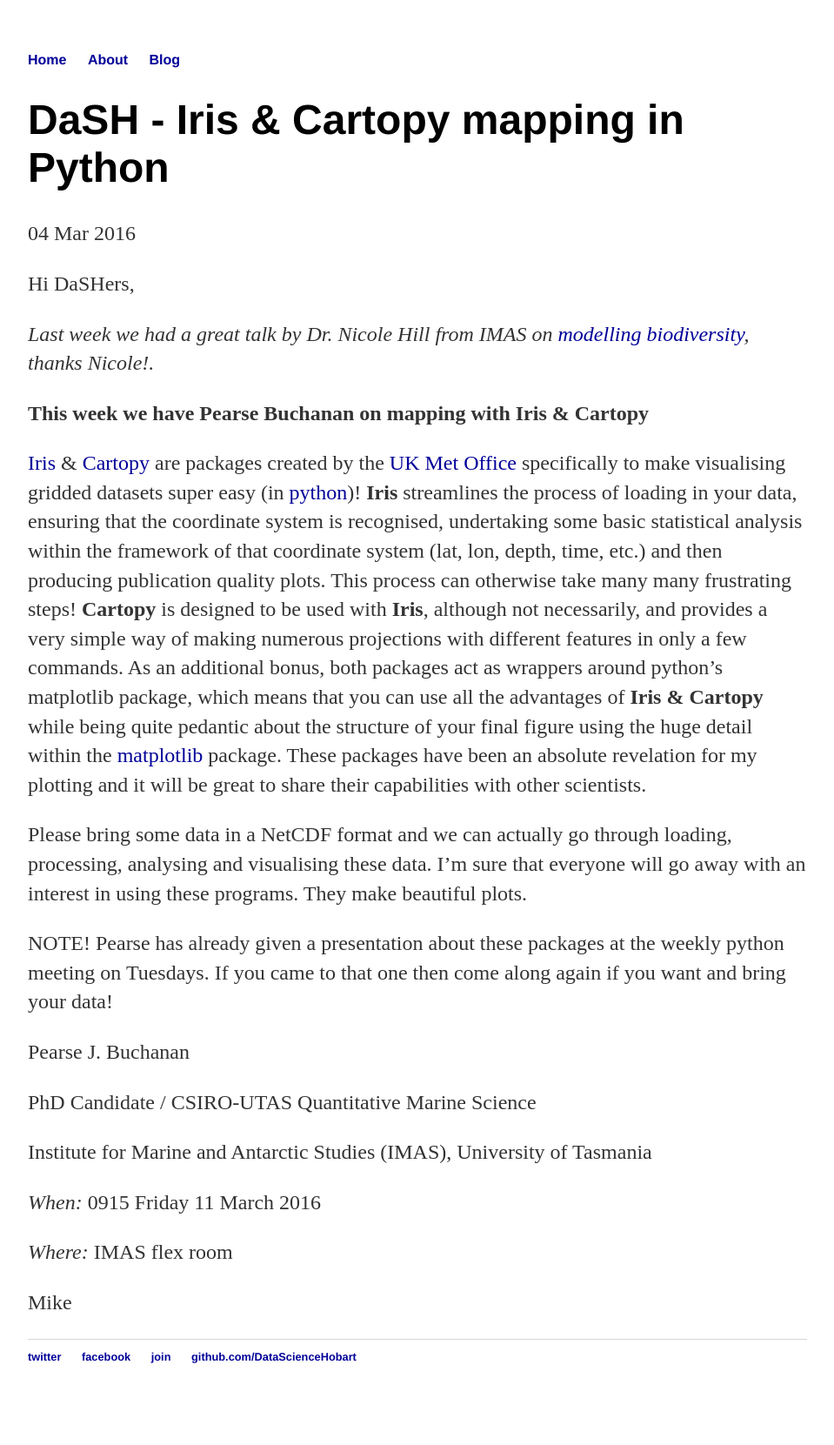
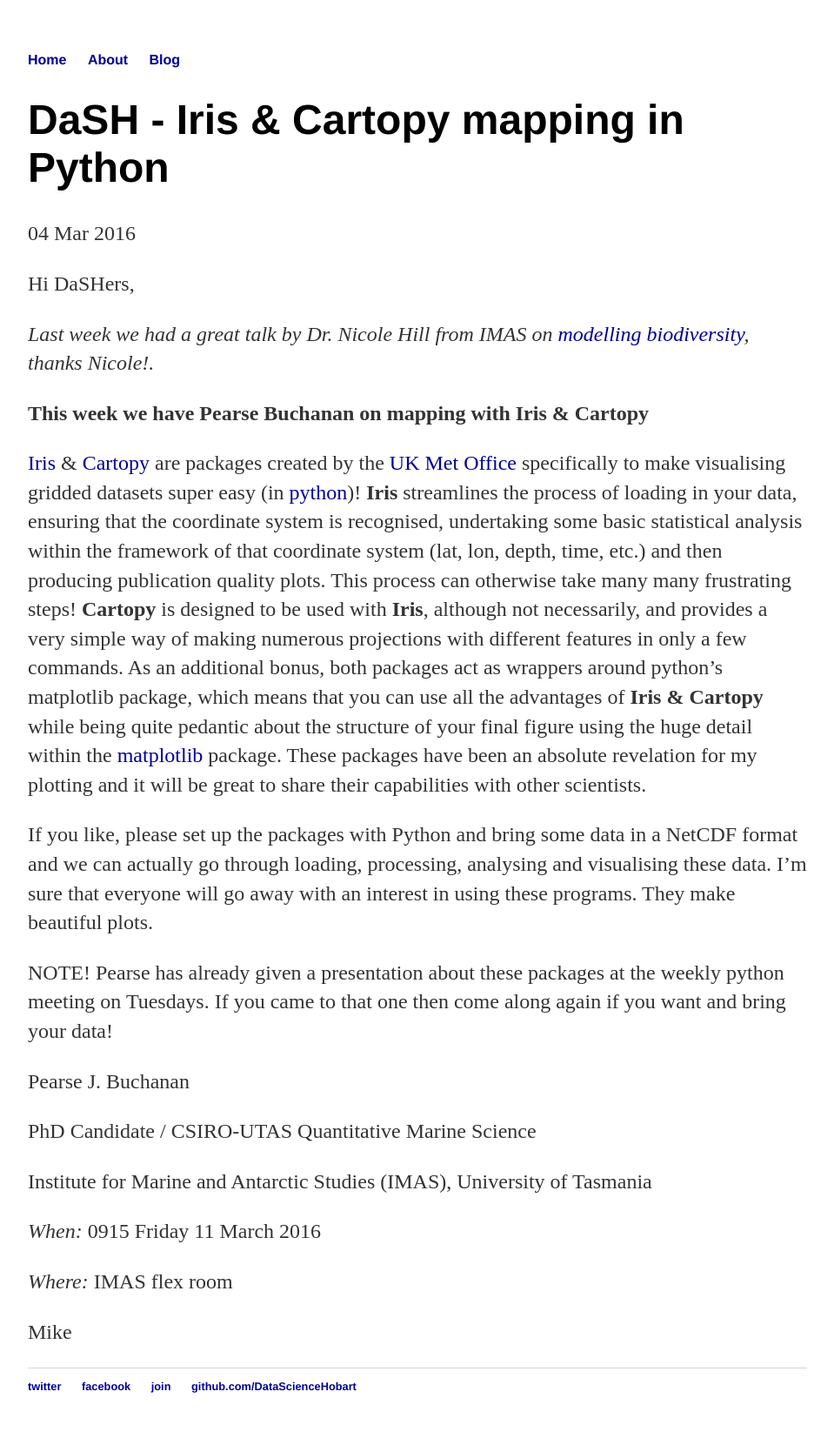
Before and after one commit to DataScienceHobart/DaSH, a Jekyll site: the page built from _posts/2016-03-09-Iris-Cartopy.md, in a window 1280 px wide. Shown: the whole page at 87% size, without its empty margins (160-1119 px from the left). Built offline with Jekyll 4.4.1, drawn with Linux system fonts in a browser that asks for light colours; before the commit the page ends 1627 px from its top, so only the background shows below that.

Commit message:
setup caveat

```diff
--- a/_posts/2016-03-09-Iris-Cartopy.md
+++ b/_posts/2016-03-09-Iris-Cartopy.md
@@ -16,11 +16,9 @@ Hi DaSHers,
 
 [Iris](http://scitools.org.uk/iris/) & [Cartopy](http://scitools.org.uk/cartopy/) are packages created by the [UK Met Office](http://www.metoffice.gov.uk/) specifically to make visualising gridded datasets super easy (in [python](https://www.python.org/))! **Iris** streamlines the process of loading in your data, ensuring that the coordinate system is recognised, undertaking some basic statistical analysis within the framework of that coordinate system (lat, lon, depth, time, etc.) and then producing publication quality plots. This process can otherwise take many many frustrating steps! **Cartopy** is designed to be used with **Iris**, although not necessarily, and provides a very simple way of making numerous projections with different features in only a few commands. As an additional bonus, both packages act as wrappers around python’s matplotlib package, which means that you can use all the advantages of **Iris & Cartopy** while being quite pedantic about the structure of your final figure using the huge detail within the [matplotlib](http://matplotlib.org/) package. These packages have been an absolute revelation for my plotting and it will be great to share their capabilities with other scientists.
 
- Please bring some data in a NetCDF format and we can actually go through loading, processing, analysing and visualising these data. I’m sure that everyone will go away with an interest in using these programs. They make beautiful plots.
-
+If you like, please set up the packages with Python and bring some data in a NetCDF format and we can actually go through loading, processing, analysing and visualising these data. I’m sure that everyone will go away with an interest in using these programs. They make beautiful plots.
 
 NOTE! Pearse has already given a presentation about these packages at the weekly python meeting on Tuesdays. If you came to that one then come along again if you want and bring your data!
-
 
 Pearse J. Buchanan
 
```
